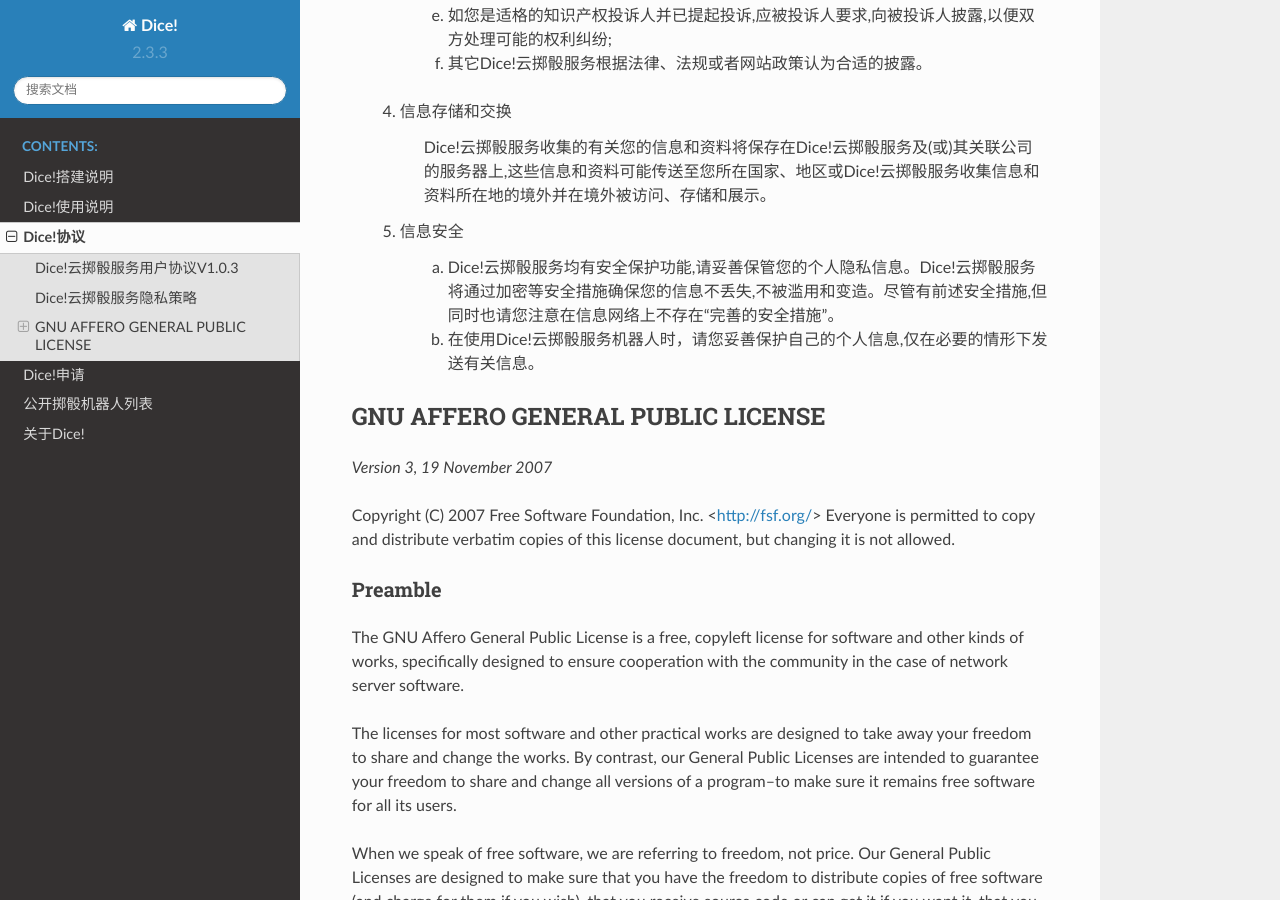
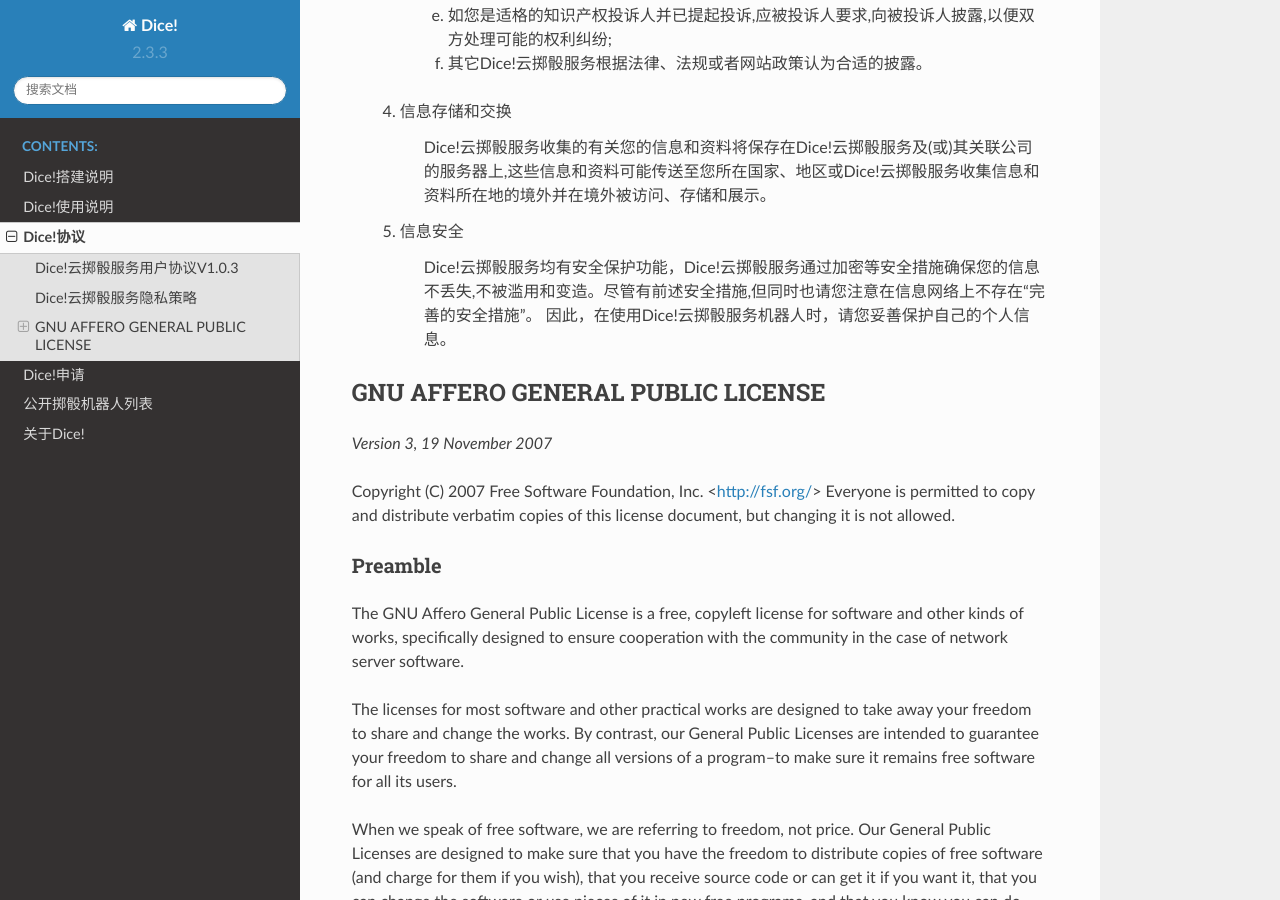
Before and after one commit to Dice-Developer-Team/Dice, a Sphinx documentation site: the page built from docs/License.rst, in a window 1280 px wide and 900 px high, scrolled down 1830 px. Built offline with Sphinx 7.4.7 and the Read the Docs theme 2.0.0, drawn with Linux system fonts in a browser that asks for light colours.

Commit message:
fix #15 Update License

```diff
--- a/docs/License.rst
+++ b/docs/License.rst
@@ -72,9 +72,7 @@
 
     5. 信息安全
 
-        a) Dice!云掷骰服务均有安全保护功能,请妥善保管您的个人隐私信息。Dice!云掷骰服务将通过加密等安全措施确保您的信息不丢失,不被滥用和变造。尽管有前述安全措施,但同时也请您注意在信息网络上不存在“完善的安全措施”。
-
-        b) 在使用Dice!云掷骰服务机器人时，请您妥善保护自己的个人信息,仅在必要的情形下发送有关信息。
+        Dice!云掷骰服务均有安全保护功能，Dice!云掷骰服务通过加密等安全措施确保您的信息不丢失,不被滥用和变造。尽管有前述安全措施,但同时也请您注意在信息网络上不存在“完善的安全措施”。 因此，在使用Dice!云掷骰服务机器人时，请您妥善保护自己的个人信息。
 
 GNU AFFERO GENERAL PUBLIC LICENSE
 ----------------------------------------------
```
Also changed, not shown: 1 other file.
